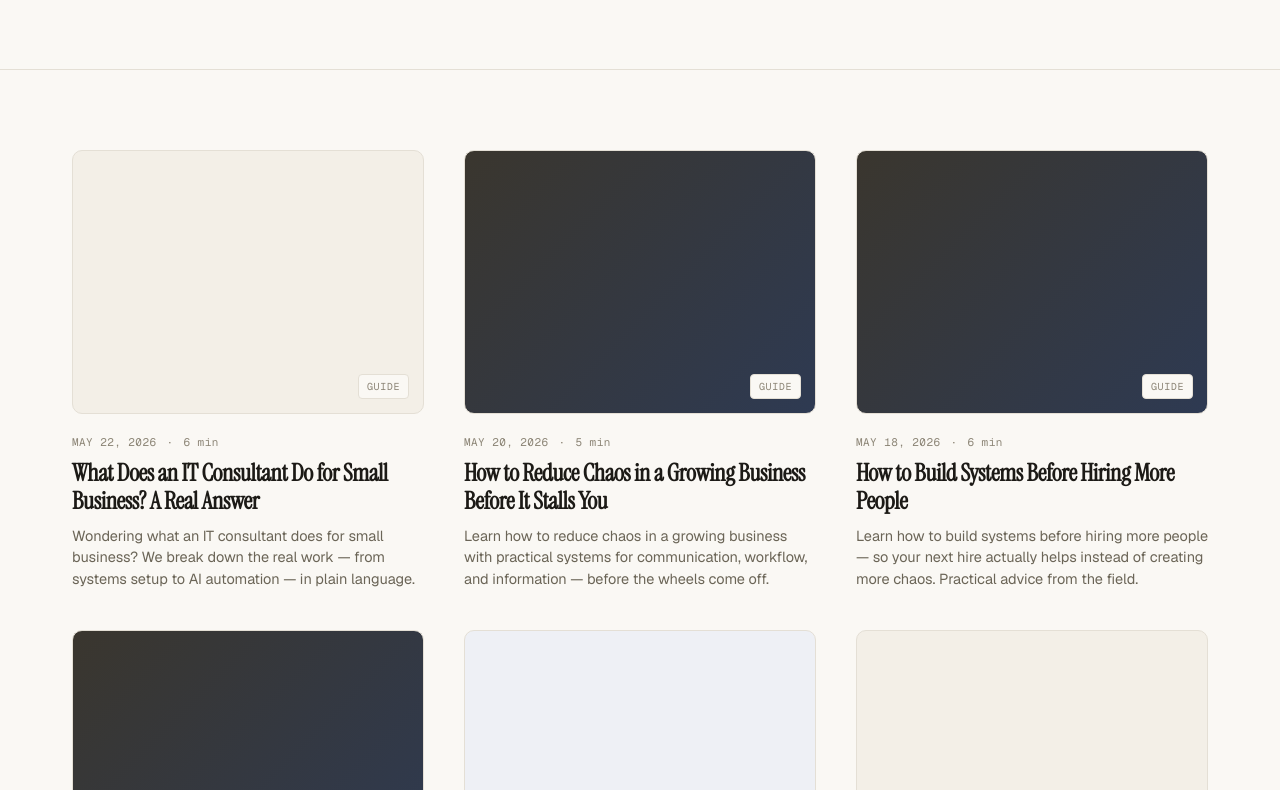
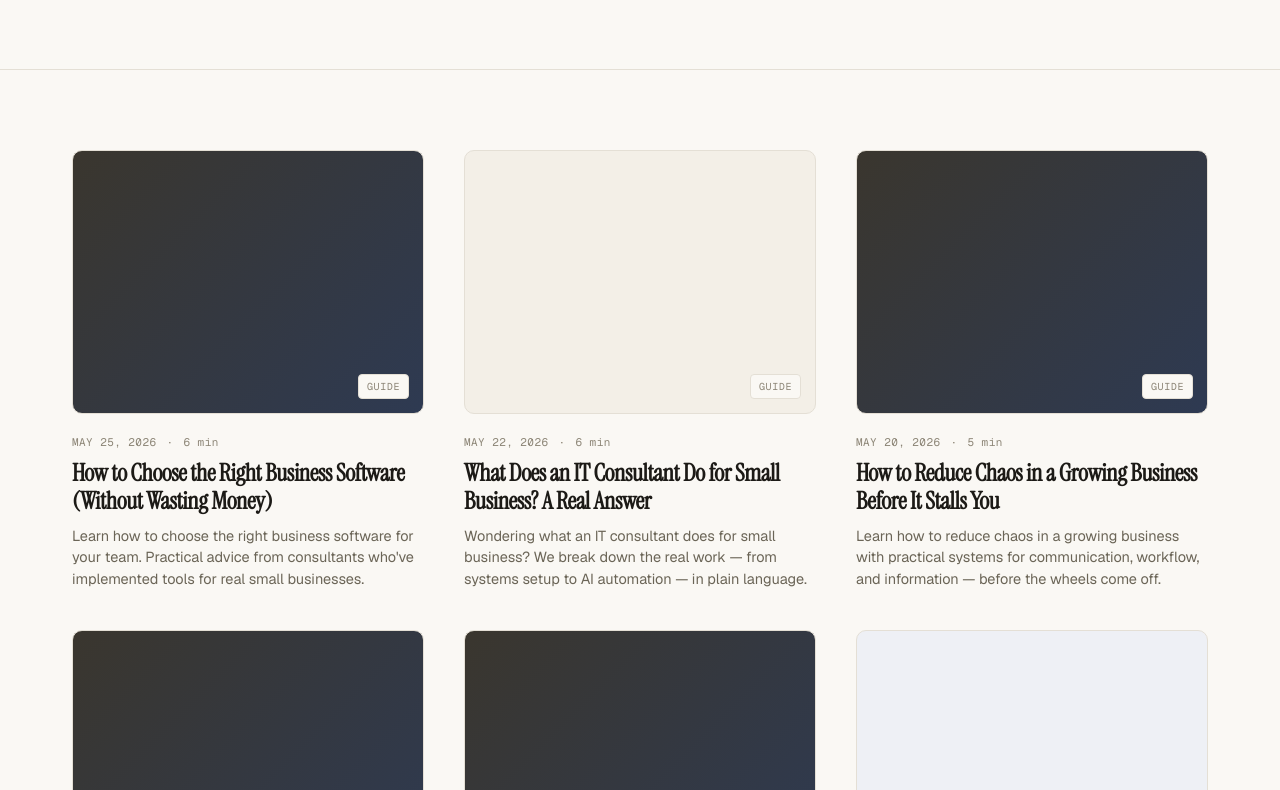
Before and after one commit to VictorAsooye/sola-website, a plain HTML site: page blog/index.html in a window 1280 px wide. Shown: the part 441-1231 px from the top of the page. Drawn offline with nearby package versions, Linux system fonts and the light colour scheme.

Commit message:
blog: update index with "How to Choose the Right Business Software (Without Wasting Money)"

```diff
--- a/blog/index.html
+++ b/blog/index.html
@@ -317,6 +317,12 @@
   <div class="container">
     <div class="posts-grid">
 <!-- POSTS_START -->
+      <a href="/blog/posts/how-to-choose-the-right-business-software-without-wasting-money.html" class="post-card">
+        <div class="post-cover post-cover-dark"><span class="cover-label">Guide</span></div>
+        <div class="post-meta"><span>MAY 25, 2026</span><span>·</span><span>6 min</span></div>
+        <h2 class="post-title">How to Choose the Right Business Software (Without Wasting Money)</h2>
+        <p class="post-excerpt">Learn how to choose the right business software for your team. Practical advice from consultants who've implemented tools for real small businesses.</p>
+      </a>
       <a href="/blog/posts/what-does-an-it-consultant-do-for-small-business-a-real-answer.html" class="post-card">
         <div class="post-cover"><span class="cover-label">Guide</span></div>
         <div class="post-meta"><span>MAY 22, 2026</span><span>·</span><span>6 min</span></div>
```
